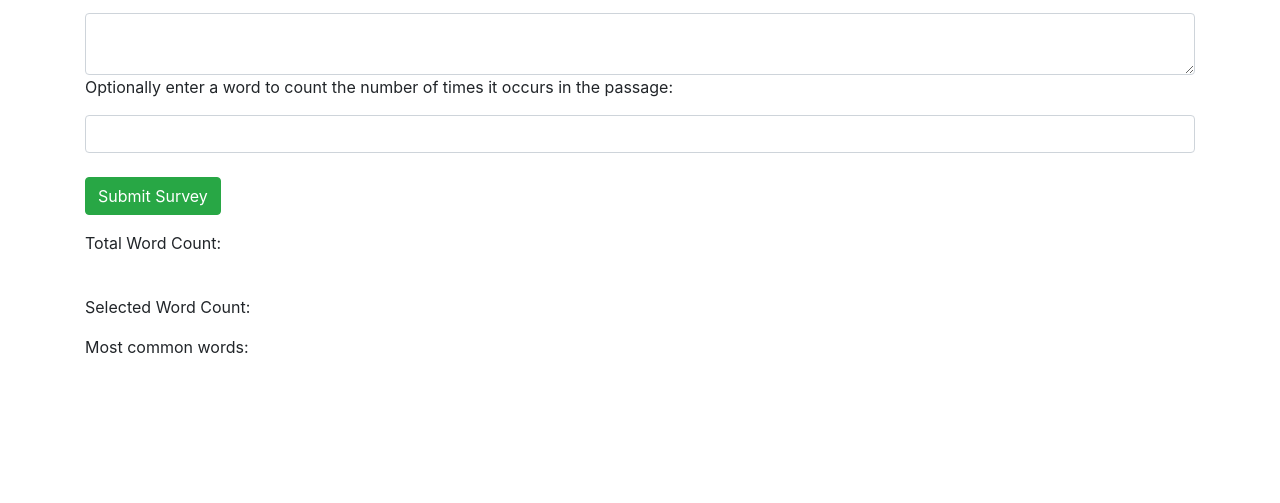
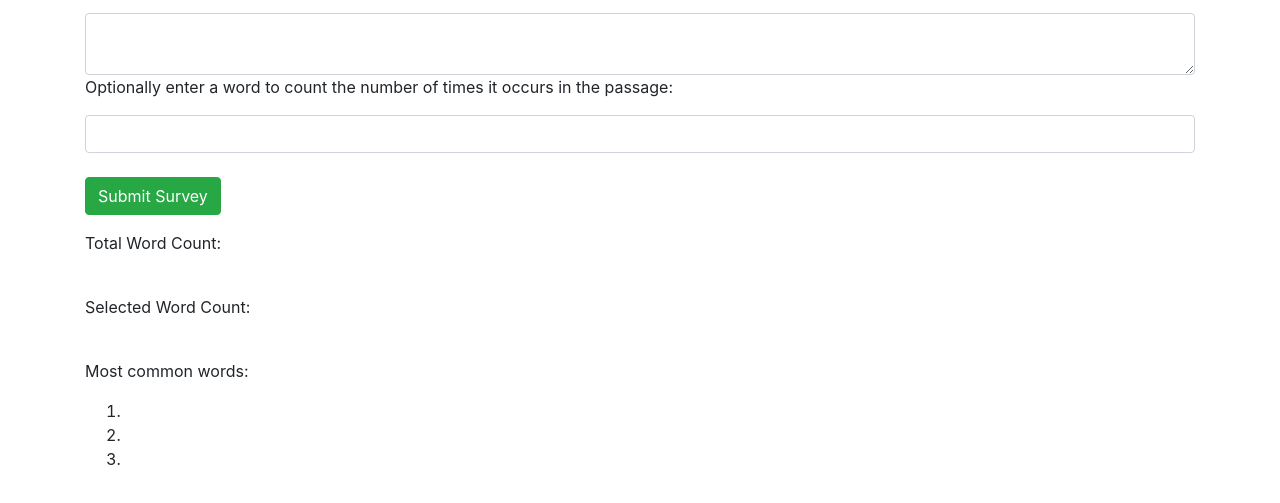
Before and after one commit to justice-rage/text-analyzer, a plain HTML site: page index.html in a window 1280 px wide. Shown: the part 73-576 px from the top of the page. Drawn offline with nearby package versions, Linux system fonts and the light colour scheme.

Commit message:
add ordered list

```diff
--- a/index.html
+++ b/index.html
@@ -24,7 +24,13 @@
     <br>
     <p>Selected Word Count: <span id="selected-count"></span></p>
     <span id="bolded-passage"></span>
+    <br>
     <p>Most common words: <span id="common-words"></span></p>
+    <ol>
+      <li></li>
+      <li></li>
+      <li></li>
+    </ol>
   </div>
 </body>
 </html>
```
